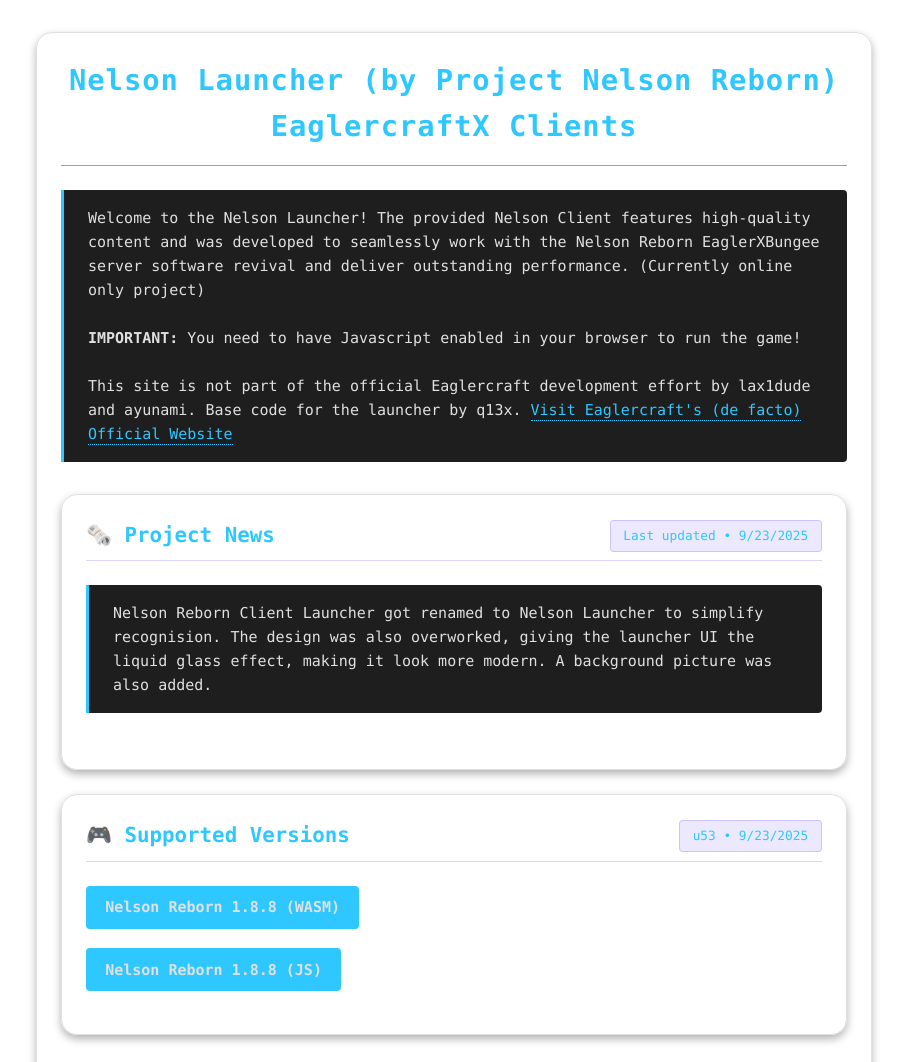
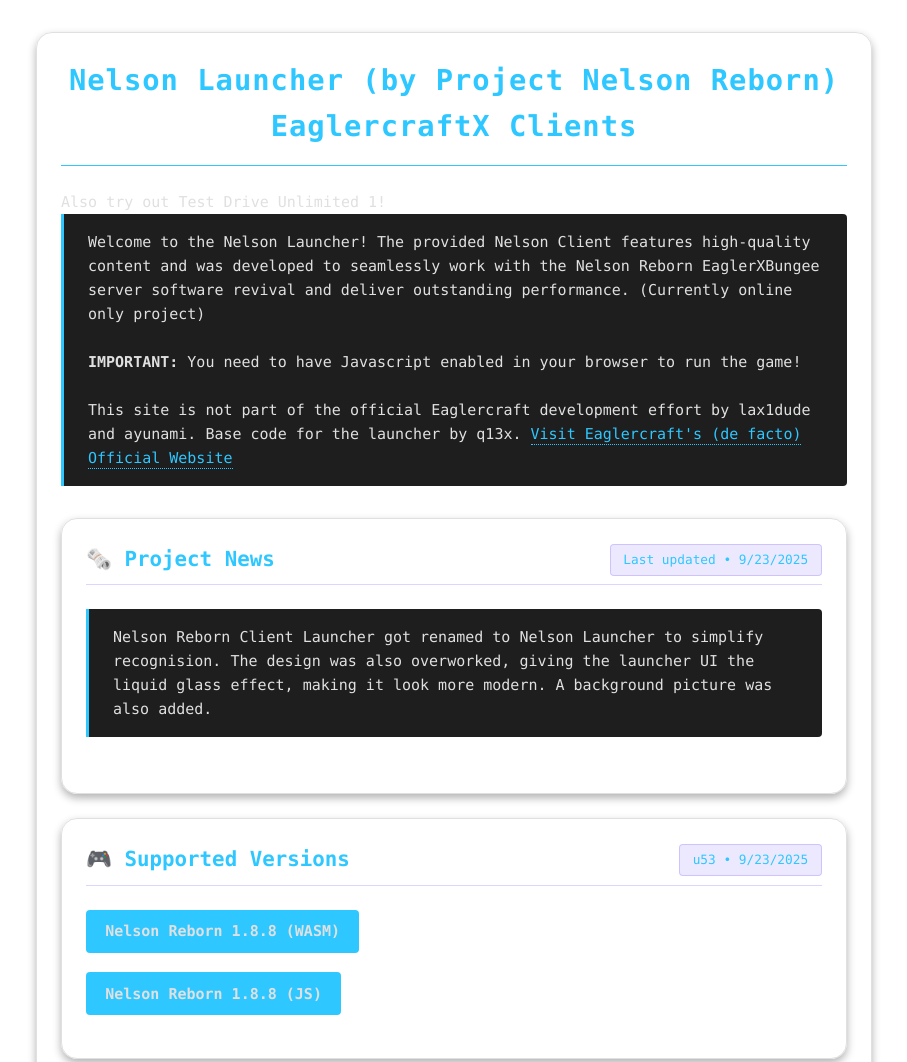
Before and after one commit to project-nelsonreborn/project-nelsonreborn.github.io, a plain HTML site: page index.html in a window 1280 px wide. Shown: the top 1062 px of the page, without its empty margins (186-1093 px from the left). Drawn offline with Linux system fonts and the light colour scheme; a script that the page names is missing.

Commit message:
Update index.html

```diff
--- a/index.html
+++ b/index.html
@@ -18,7 +18,7 @@
 	<div class="version-card">
 		<h1 class="header">Nelson Launcher (by Project Nelson Reborn)
 			EaglercraftX Clients</h1>
-
+	Also try out Test Drive Unlimited 1!
 
 		<div class="intro">
 			<p>
```
